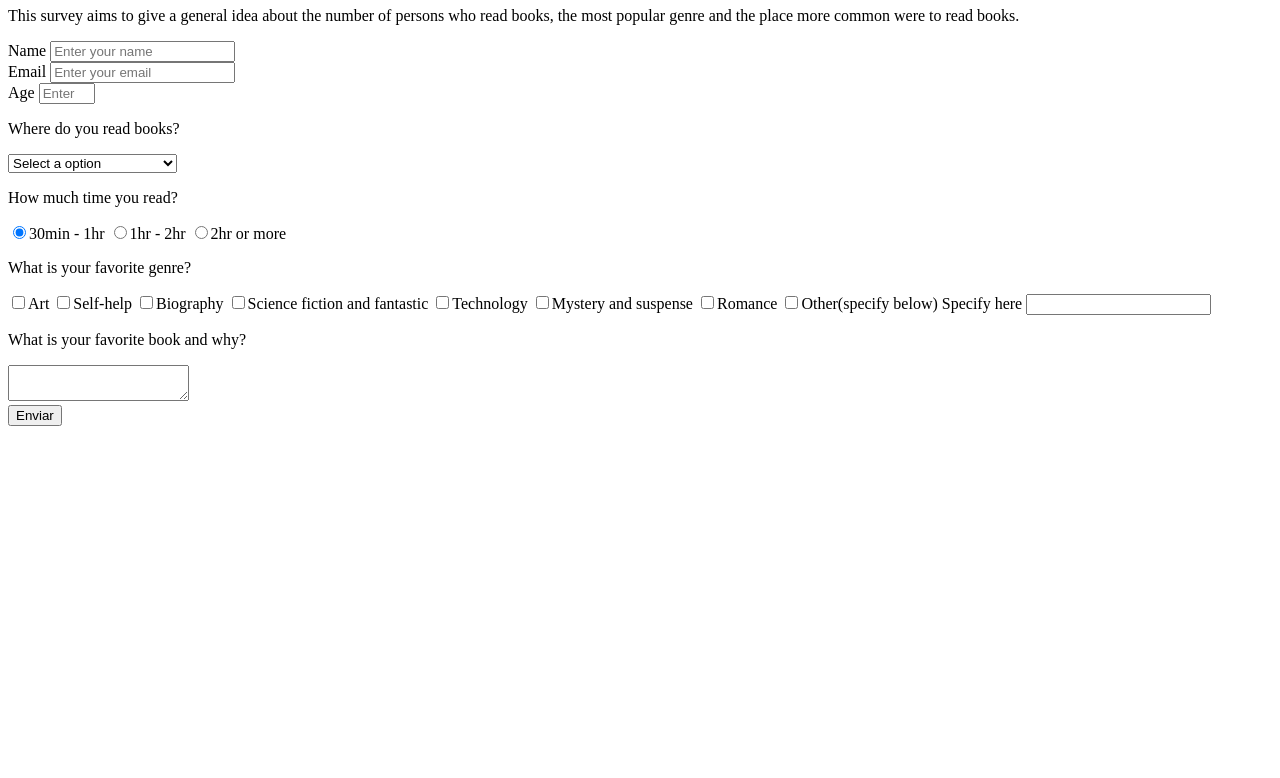
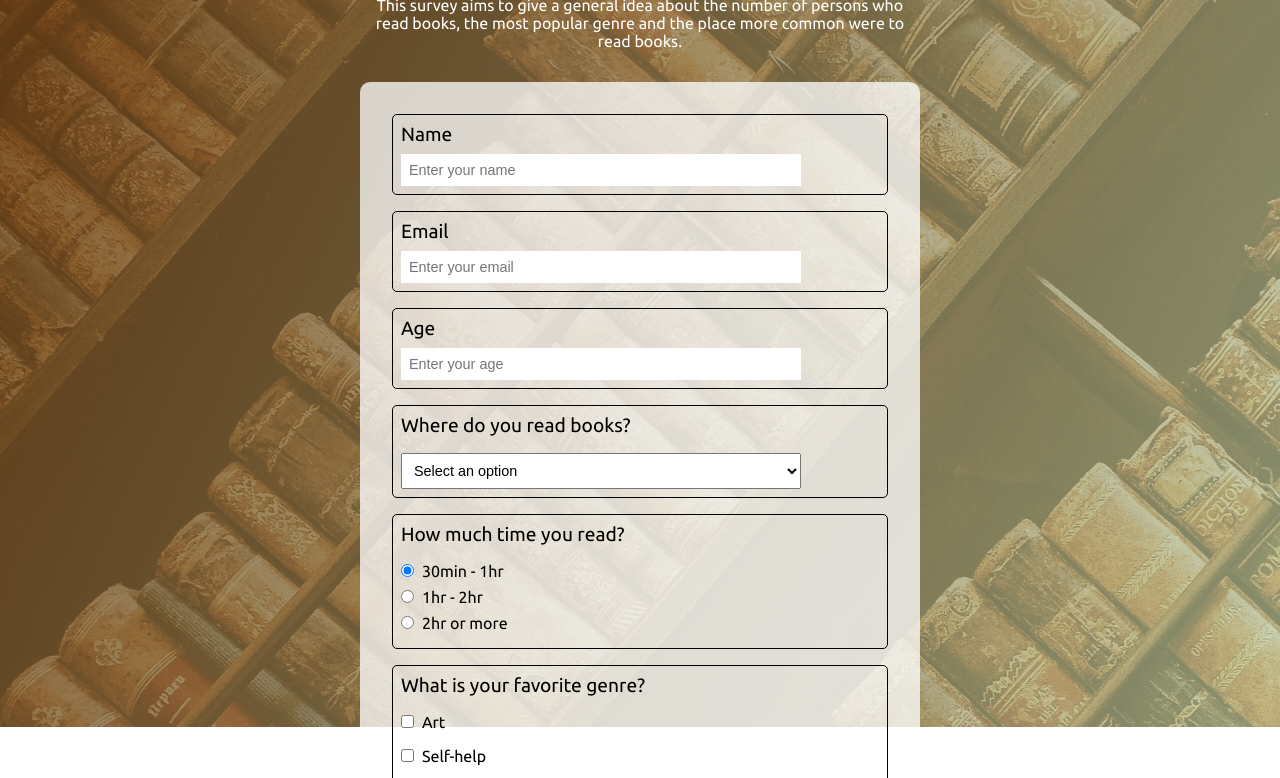
Before and after one commit to FrancoGL/FCC-Books-Survey-Form, a plain HTML site: page index.html in a window 1280 px wide. Shown: the part 73-851 px from the top of the page. Before the commit the page ends 800 px from the top, so only its background shows below. Drawn offline with Linux system fonts and the light colour scheme.

Commit message:
Updated index.html and added css styles

```diff
--- a/css/styles.css
+++ b/css/styles.css
@@ -0,0 +1,122 @@
+* {
+    margin: 0;
+    padding: 0;
+    box-sizing: border-box;
+}
+
+html {
+    font-family: 'Ubuntu', sans-serif;
+}
+
+body::before {
+    content: '';
+    position: fixed;
+    top: 0;
+    left: 0;
+    height: 100%;
+    width: 100%;
+    z-index: -1;
+    background: var(--color-darkblue);
+    background-image: linear-gradient(
+        115deg,
+        rgba(112, 66, 20, 0.8),
+        rgba(191, 204, 156, 0.7)
+      ), url("../images/roman-kraft-X1exjxxBho4-unsplash.jpg");
+}
+
+.container {
+    width: 80%;
+    margin: 0 auto;
+}
+
+header {
+    text-align: center;
+    margin: 0 auto;
+    padding: 1rem 0;
+    width: 35rem;
+}
+
+header #title, #description {
+    color: #fff;
+    margin: 0 0 1rem;
+}
+
+form {
+    width: 35rem;
+    background: rgba(255, 255, 255, 0.76);
+    margin: 0 auto;
+    padding: 2rem;
+    border-radius: 10px;
+}
+
+.form-group {
+    margin: 0 0 1rem 0;
+    padding: 0.5rem 0.5rem;
+    border: 1px solid #000;
+    border-radius: 5px;
+}
+
+#name-label, #email-label, #number-label, #other-genre-label {
+    display: block;
+    margin: 0 0 0.5rem 0;
+    font-size: 1.2rem;
+}
+
+#name, #email, #number, #other-genre {
+    width: 25rem;
+    padding: 0.5rem;
+    border-style: none;
+    font-size: 0.9rem;
+}
+
+#name:focus{
+    border: none;
+}
+
+.form-p {
+    font-size: 1.2rem;
+    margin: 0 0 1rem 0;
+}
+
+select {
+    width: 25rem;
+    padding: 0.5rem;
+    font-size: 0.9rem;
+}
+
+.radio-input {
+    margin: 0 0 0.5rem 0;
+}
+
+.radio-input input {
+    margin: 0 0.5rem 0 0;
+}
+
+.check-in {
+    display: block;
+    margin: 0 0 1rem 0;
+}
+.check-in input[type="checkbox"] {
+    margin: 0 0.5rem 0 0;
+}
+
+textarea {
+    width: 25rem;
+    padding: 1rem;
+    font-size: 1.1rem;
+}
+
+#submit {
+    border-style: none;
+    cursor: pointer;
+    font-size: 1rem;
+    padding: 0.5rem 1rem;
+    background: rgb(158, 106, 54,0.8);
+    border-radius: 5px;
+}
+
+#submit:hover {
+    background: rgba(112, 66, 20);
+    color: #fff;
+    transition: background 555ms;
+}
--- a/index.html
+++ b/index.html
@@ -1,38 +1,67 @@
 <!DOCTYPE html>
 <html lang="en">
   <head>
-    <meta charset="UTF-8">
-    <meta http-equiv="X-UA-Compatible" content="IE=edge">
-    <meta name="viewport" content="width=device-width, initial-scale=1.0">
+    <meta charset="UTF-8" />
+    <meta http-equiv="X-UA-Compatible" content="IE=edge" />
+    <meta name="viewport" content="width=device-width, initial-scale=1.0" />
     <title>Survey Form</title>
-    <link rel="stylesheet" href="css/styles.css">
+    <link rel="preconnect" href="https://fonts.gstatic.com" />
+    <link
+      href="https://fonts.googleapis.com/css2?family=Ubuntu:wght@400;500;700&display=swap"
+      rel="stylesheet"
+    />
+    <link rel="stylesheet" href="css/styles.css" />
   </head>
   <body>
     <script src="https://cdn.freecodecamp.org/testable-projects-fcc/v1/bundle.js"></script>
+    <div class="container">
       <header>
         <h1 id="title">Books survey form</h1>
-        <p id="description">This survey aims to give a general idea about the number of persons  who read books, the most popular genre and the place more common were to read books.</p>
+        <p id="description">
+          This survey aims to give a general idea about the number of persons
+          who read books, the most popular genre and the place more common were
+          to read books.
+        </p>
       </header>
       <form id="survey-form">
         <div class="form-group">
           <label for="name" id="name-label">Name</label>
-            <input type="text" id="name" name="name" placeholder="Enter your name" required>
+          <input
+            type="text"
+            id="name"
+            name="name"
+            placeholder="Enter your name"
+            required
+          />
         </div>
 
         <div class="form-group">
           <label for="email" id="email-label">Email</label>
-            <input type="email" name="email" id="email" placeholder="Enter your email" required>
+          <input
+            type="email"
+            name="email"
+            id="email"
+            placeholder="Enter your email"
+            required
+          />
         </div>
 
         <div class="form-group">
           <label for="number" id="number-label">Age</label>
-            <input type="number" name="number" id="number" min="10" max="99" placeholder="Enter your age">
+          <input
+            type="number"
+            name="number"
+            id="number"
+            min="10"
+            max="99"
+            placeholder="Enter your age"
+          />
         </div>
 
         <div class="form-group">
-            <p>Where do you read books?</p>
+          <p class="form-p">Where do you read books?</p>
           <select name="site" id="dropdown" required>
-                <option disabled selected >Select a option</option>
+            <option disabled selected>Select an option</option>
             <option value="break-time-work">Break Time on the work</option>
             <option value="on-bus">On the bus</option>
             <option value="on-house">In the house</option>
@@ -41,32 +70,90 @@
         </div>
 
         <div class="form-group">
-            <p>How much time you read?</p>
-            <label ><input type="radio" name="user-time" value="30min-1hr" checked>30min - 1hr</label>
-            <label ><input type="radio" name="user-time" value="1hr-2hr">1hr - 2hr</label>
-            <label ><input type="radio" name="user-time" value="2hr-or-more">2hr or more</label>
+          <p class="form-p">How much time you read?</p>
+          <div class="radio-input">
+            <label
+              ><input
+                type="radio"
+                name="user-time"
+                value="30min-1hr"
+                checked
+              />30min - 1hr</label
+            >
+          </div>
+          <div class="radio-input">
+            <label
+              ><input type="radio" name="user-time" value="1hr-2hr" />1hr -
+              2hr</label
+            >
+          </div>
+          <div class="radio-input">
+            <label
+              ><input type="radio" name="user-time" value="2hr-or-more" />2hr or
+              more</label
+            >
+          </div>
         </div>
 
         <div class="form-group">
-            <p>What is your favorite genre?</p>
-            <label><input type="checkbox" name="genre" value="art">Art</label>
-            <label><input type="checkbox" name="genre" value="self-help">Self-help</label>
-            <label><input type="checkbox" name="genre" value="biography">Biography</label>
-            <label><input type="checkbox" name="genre" value="science-fiction-fantastic">Science fiction and fantastic</label>
-            <label><input type="checkbox" name="genre" value="technology">Technology</label>
-            <label><input type="checkbox" name="genre" value="mystery">Mystery and suspense </label>
-            <label><input type="checkbox" name="genre" value="romance">Romance</label>
-            <label><input type="checkbox" name="genre" value="Other">Other(specify below)</label>
-            <label for="other-genre">Specify here</label>
-            <input type="text" name="other-genre" id="other-genre">
+          <p class="form-p">What is your favorite genre?</p>
+          <label class="check-in"
+            ><input type="checkbox" name="genre" value="art" />Art</label
+          >
+          <label class="check-in"
+            ><input
+              type="checkbox"
+              name="genre"
+              value="self-help"
+            />Self-help</label
+          >
+          <label class="check-in"
+            ><input
+              type="checkbox"
+              name="genre"
+              value="biography"
+            />Biography</label
+          >
+          <label class="check-in"
+            ><input
+              type="checkbox"
+              name="genre"
+              value="science-fiction-fantastic"
+            />Science fiction and fantastic</label
+          >
+          <label class="check-in"
+            ><input
+              type="checkbox"
+              name="genre"
+              value="technology"
+            />Technology</label
+          >
+          <label class="check-in"
+            ><input type="checkbox" name="genre" value="mystery" />Mystery and
+            suspense
+          </label>
+          <label class="check-in"
+            ><input
+              type="checkbox"
+              name="genre"
+              value="romance"
+            />Romance</label
+          >
+          <label class="check-in"
+            ><input type="checkbox" name="genre" value="Other" />Other(specify
+            below)</label
+          >
+          <label for="other-genre" id="other-genre-label">Specify here</label>
+          <input type="text" name="other-genre" id="other-genre" />
         </div>
 
-        <div>
-            <p>What is your favorite book and why?</p>
+        <div class="form-group">
+          <p class="form-p">What is your favorite book and why?</p>
           <textarea></textarea>
         </div>
 
         <button type="submit" id="submit">Enviar</button>
       </form>
+    </div>
   </body>
 </html>
```
Also changed, not shown: images/roman-kraft-X1exjxxBho4-unsplash.jpg (added). Lines whose indentation alone changed are shown as unchanged.
